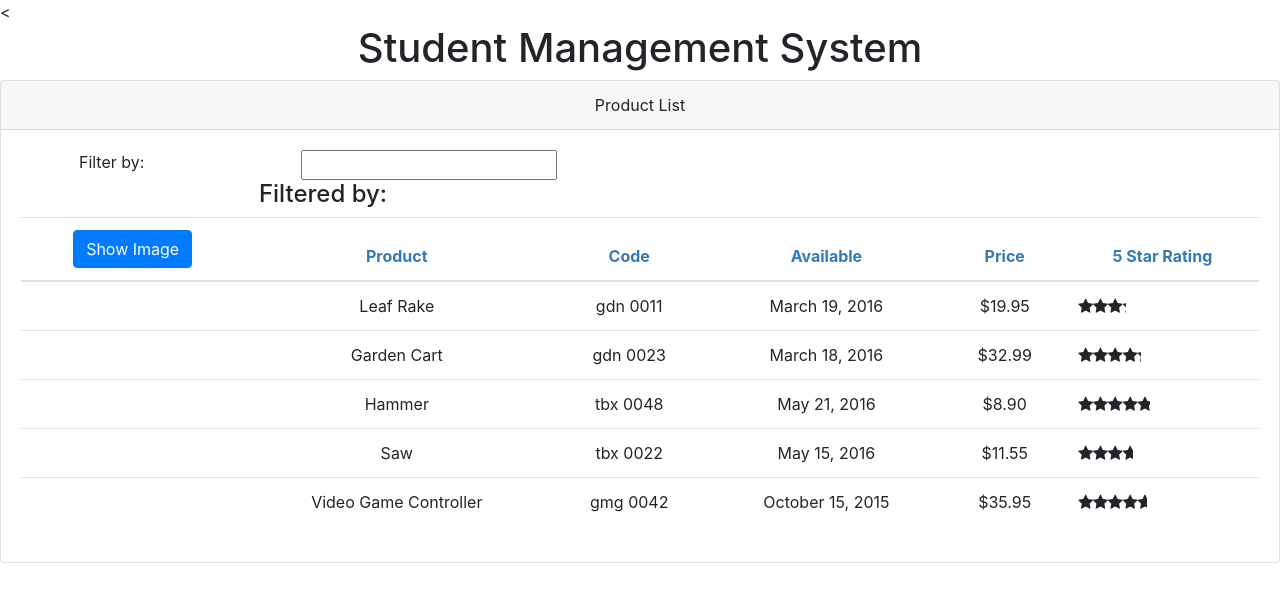
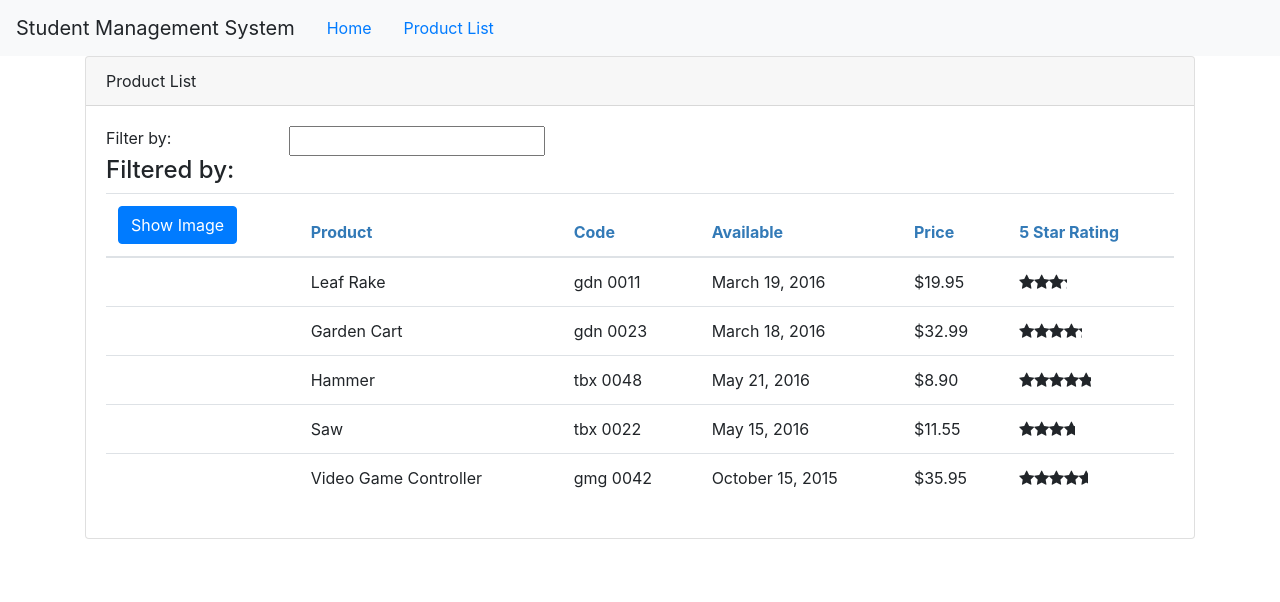
Before and after one commit to shruk/angular2App, an Angular app: page /products in a window 1280 px wide. Before the commit this address led to /. Shown: the top 602 px of the page. Built offline with nearby package versions, Linux system fonts and the light colour scheme.

Commit message:
update routing

```diff
--- a/src/app/app.component.html
+++ b/src/app/app.component.html
@@ -1,12 +1,11 @@
-<<!--The content below is only a placeholder and can be replaced.-->
-<div style="text-align:center">
-  <h1>
-    {{ title }}
-  </h1>
-  <div>
-    <app-products></app-products>
-  </div>
+<!--The content below is only a placeholder and can be replaced.-->
+<nav class='navbar navbar-expand navbar-light bg-light'>
+<a class='navbar-brand'>{{pageTitle}}</a>
+  <ul class='nav nav-pills'>
+    <li><a class='nav-link' [routerLink]="['/welcome']"> Home</a></li>
+    <li><a class='nav-link' [routerLink]="['/products']">Product List</a></li>
+  </ul>
+</nav>
+<div class='container'>
+<router-outlet></router-outlet>
 </div>
-
-
-<router-outlet></router-outlet>
--- a/src/app/app.component.ts
+++ b/src/app/app.component.ts
@@ -6,5 +6,5 @@ import { Component } from '@angular/core';
   styleUrls: ['./app.component.css']
 })
 export class AppComponent {
-  title = 'Student Management System';
+  pageTitle = 'Student Management System';
 }
--- a/src/app/products/product-list.component.ts
+++ b/src/app/products/product-list.component.ts
@@ -3,7 +3,6 @@ import { IProduct } from './product';
 import { ProductService } from './product.service';
 
 @Component({
-selector:'app-products',
 templateUrl:'./product-list.component.html',
 styleUrls:['./product-list.component.css']
 })
```
Also changed, not shown: src/app/app.module.ts (+9 -0 lines).
